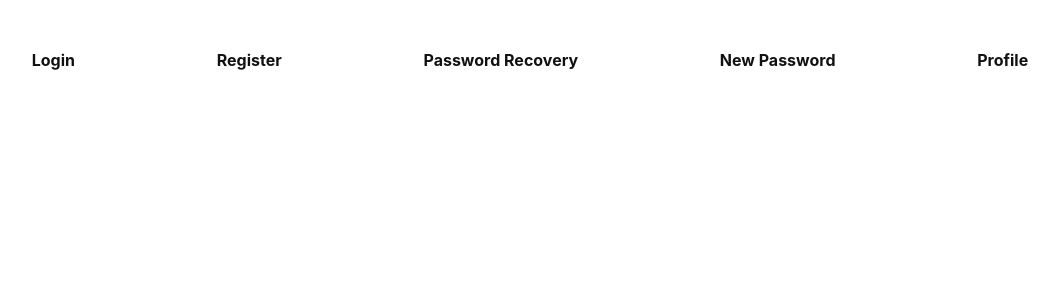
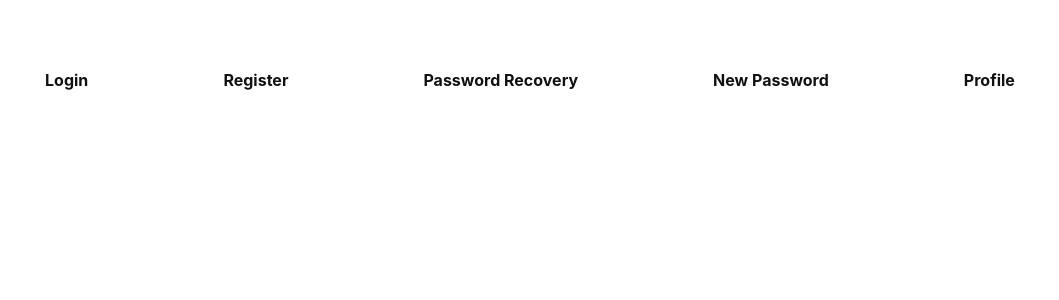
Before and after one commit to alekseidarafeichyk/cards, a React (Create React App) app: page / in a window 1280 px wide. Shown: the top 300 px of the page, without its empty margins (110-1169 px from the left). Built offline with nearby package versions, Linux system fonts and the light colour scheme.

Commit message:
react memo for button

```diff
--- a/src/n1-main/m1-ui/Main/Header/Header.module.css
+++ b/src/n1-main/m1-ui/Main/Header/Header.module.css
@@ -3,4 +3,6 @@
     display: flex;
     align-items: center;
     justify-content: space-evenly;
+    flex-wrap: wrap;
+    margin: 20px;
 }
--- a/src/n1-main/m1-ui/Main/Pages/Register.tsx
+++ b/src/n1-main/m1-ui/Main/Pages/Register.tsx
@@ -10,7 +10,7 @@ import {Redirect} from 'react-router-dom';
 import {login} from '../../routes/RoutePass';
 import {Loader} from '../../common/Loader/Loader';
 
-type FormikErrorType = {
+ type FormikErrorType = {
     email?: string
     password?: string
     repeatPassword?: string
@@ -45,6 +45,7 @@ export const Register = () => {
             return errors;
         },
         onSubmit: values => {
+            debugger
             dispatch(RegisterUserTC(values.email, values.password))
         },
     });
--- a/src/n1-main/m1-ui/common/Button/Button.tsx
+++ b/src/n1-main/m1-ui/common/Button/Button.tsx
@@ -5,10 +5,10 @@ type ButtonPropsType =
     React.DetailedHTMLProps<React.ButtonHTMLAttributes<HTMLButtonElement>, HTMLButtonElement> &
     { name?: string };
 
-export const Button : FC<ButtonPropsType> = ({name,...rest}) => {
+export const Button: FC<ButtonPropsType> = React.memo(({name, ...rest}) => {
     return <button className={style.button}
                    {...rest}
     >
         {name}
     </button>
-}
+})
```
